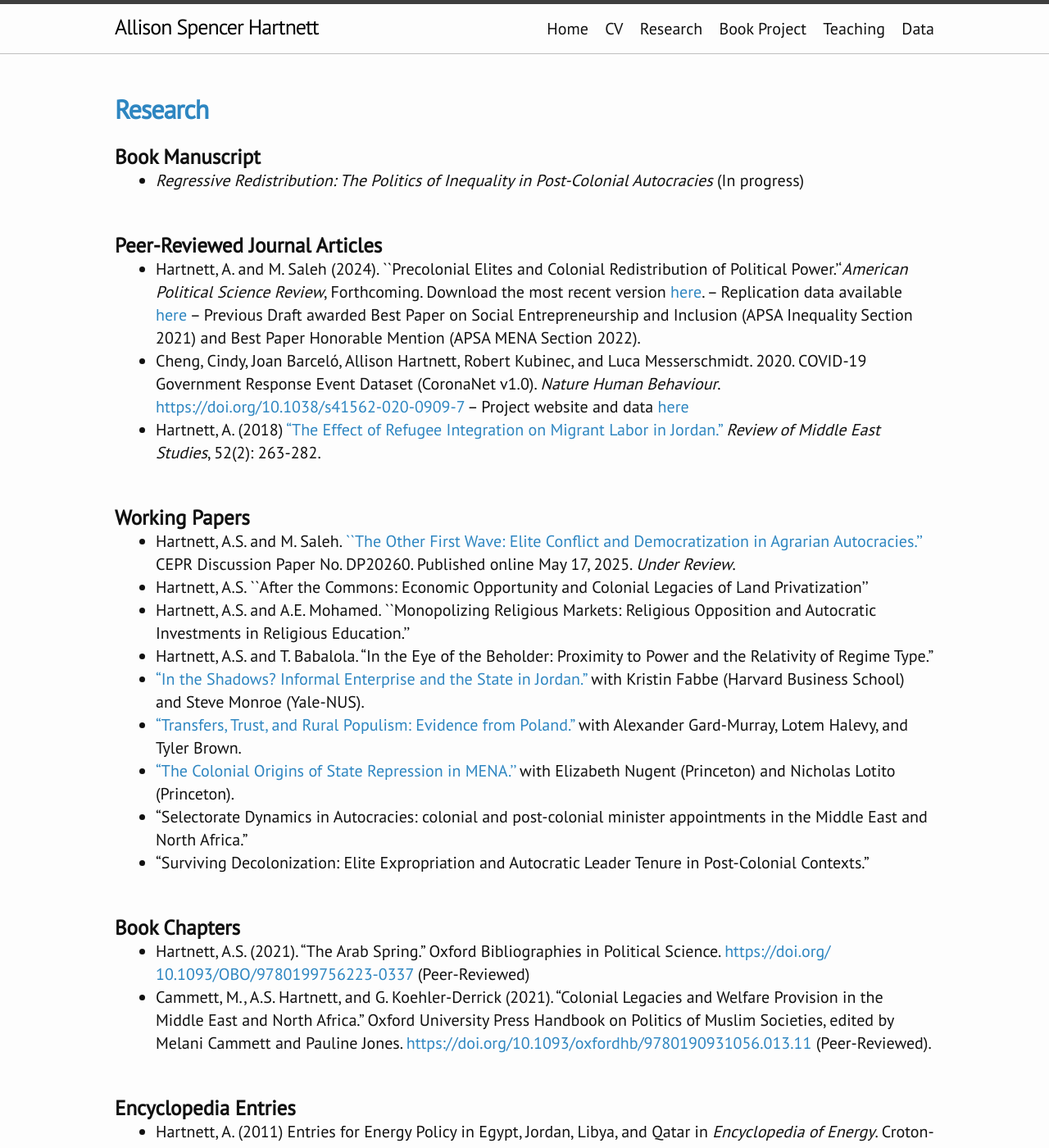
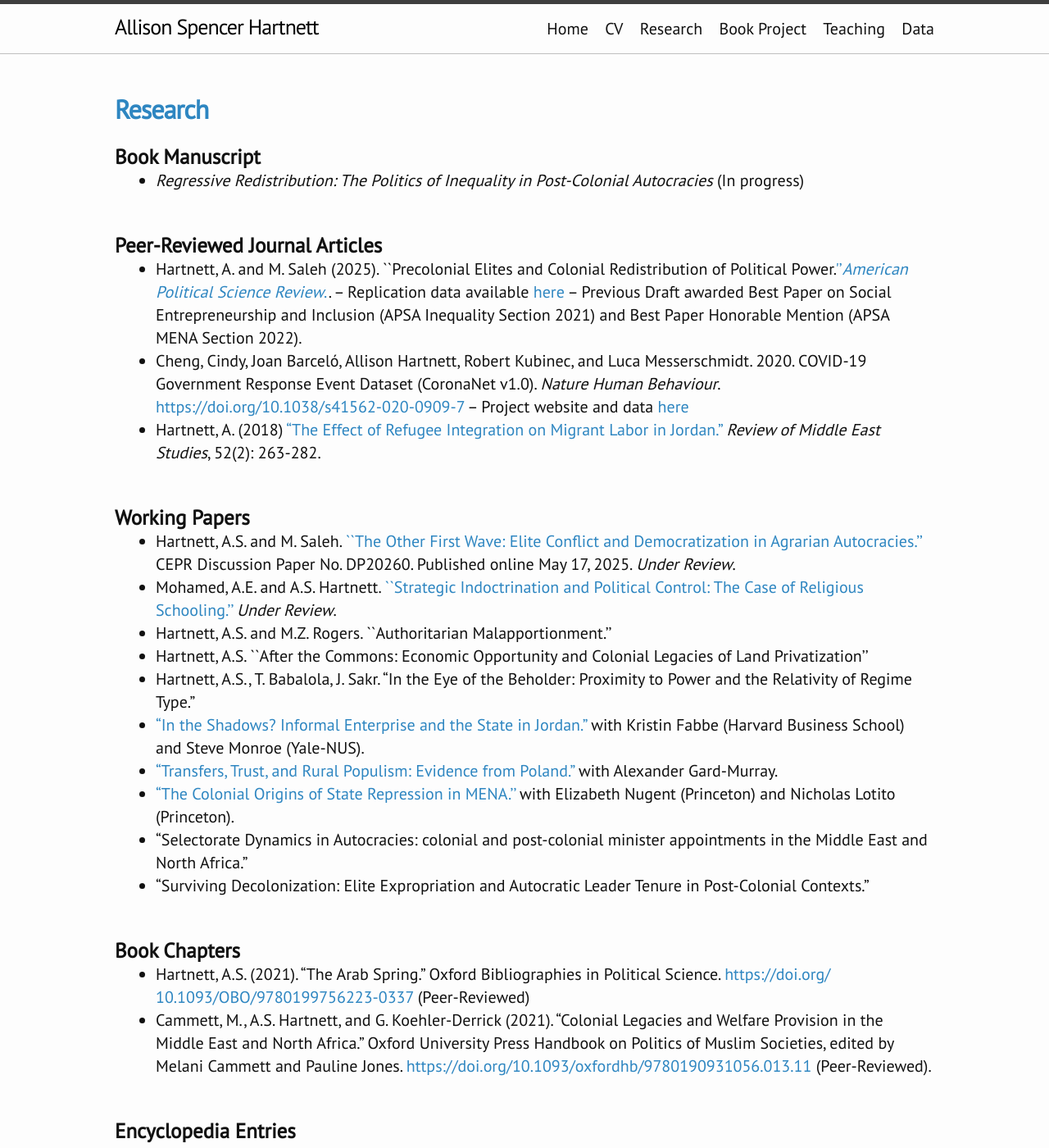
Before and after one commit to ashartnett/ashartnett.github.io, a Jekyll site: the page built from markdowns/2research.md, in a window 1280 px wide and 1400 px high. Shown: the whole window at 82% size. Built offline with Jekyll 4.4.1, drawn with Linux system fonts in a browser that asks for light colours; some of the changed text lies outside the part shown.

Commit message:
Update 2research.md

```diff
--- a/markdowns/2research.md
+++ b/markdowns/2research.md
@@ -9,7 +9,7 @@ permalink: /research/
  - _Regressive Redistribution: The Politics of Inequality in Post-Colonial Autocracies_ (In progress)
 
 ### Peer-Reviewed Journal Articles
- - Hartnett, A. and M. Saleh (2024). ``Precolonial Elites and Colonial Redistribution of Political Power.''_American Political Science Review_, Forthcoming. Download the most recent version [here](https://doi.org/10.1017/S0003055424001321).
+ - Hartnett, A. and M. Saleh (2025). ``Precolonial Elites and Colonial Redistribution of Political Power.[''_American Political Science Review_.](https://www.cambridge.org/core/journals/american-political-science-review/article/precolonial-elites-and-colonial-redistribution-of-political-power/026AFFB7F59A53634270D82D2D69F924).
  -- Replication data available [here](https://dataverse.harvard.edu/dataset.xhtml?persistentId=doi:10.7910/DVN/TELPAY)
  -- Previous Draft awarded Best Paper on Social Entrepreneurship and Inclusion (APSA Inequality Section 2021) and Best Paper Honorable Mention (APSA MENA Section 2022).
  - Cheng, Cindy, Joan Barceló, Allison Hartnett, Robert Kubinec, and Luca Messerschmidt. 2020. COVID-19 Government Response Event Dataset (CoronaNet v1.0). _Nature Human Behaviour_. [https://doi.org/10.1038/s41562-020-0909-7](https://doi.org/10.1038/s41562-020-0909-7)
@@ -18,11 +18,12 @@ permalink: /research/
 
 ### Working Papers
  - Hartnett, A.S. and M. Saleh. [``The Other First Wave: Elite Conflict and Democratization in Agrarian Autocracies.''](https://cepr.org/publications/dp20260) CEPR Discussion Paper No. DP20260. Published online May 17, 2025. _Under Review_.
+ - Mohamed, A.E. and A.S. Hartnett. [``Strategic Indoctrination and Political Control: The Case of Religious Schooling.''](https://papers.ssrn.com/sol3/papers.cfm?abstract_id=6543559) _Under Review_.
+ - Hartnett, A.S. and M.Z. Rogers. ``Authoritarian Malapportionment.''
  - Hartnett, A.S. ``After the Commons: Economic Opportunity and Colonial Legacies of Land Privatization''
- - Hartnett, A.S. and A.E. Mohamed. ``Monopolizing Religious Markets: Religious Opposition and Autocratic Investments in Religious Education.''
- - Hartnett, A.S. and T. Babalola. “In the Eye of the Beholder: Proximity to Power and the Relativity of Regime Type.”
+ - Hartnett, A.S., T. Babalola, J. Sakr. “In the Eye of the Beholder: Proximity to Power and the Relativity of Regime Type.”
  - ["In the Shadows? Informal Enterprise and the State in Jordan."](https://www.hbs.edu/faculty/Pages/item.aspx?num=55770) with Kristin Fabbe (Harvard Business School) and Steve Monroe (Yale-NUS).
- - ["Transfers, Trust, and Rural Populism: Evidence from Poland."](https://papers.ssrn.com/sol3/papers.cfm?abstract_id=3325608) with Alexander Gard-Murray, Lotem Halevy, and Tyler Brown.
+ - ["Transfers, Trust, and Rural Populism: Evidence from Poland."](https://papers.ssrn.com/sol3/papers.cfm?abstract_id=3325608) with Alexander Gard-Murray.
  - ["The Colonial Origins of State Repression in MENA.''](https://ssrn.com/abstract=3239093) with Elizabeth Nugent (Princeton) and Nicholas Lotito (Princeton).
  - "Selectorate Dynamics in Autocracies: colonial and post-colonial minister appointments in the Middle East and North Africa."
  - "Surviving Decolonization: Elite Expropriation and Autocratic Leader Tenure in Post-Colonial Contexts."
@@ -39,12 +40,6 @@ permalink: /research/
 ### Book Reviews
  - Hartnett, A. (2014) Review of _Globalization & Social Movements: Islamism, Feminism and Social Justice_, 2nd ed. by Valentine Moghadam. St. Antony's International Review, 10(1): 135-37.
 
-### Works in Progress
- - “Students Into Iraqis: The Politics of Education in Ba’athist Iraq,” Christiana Parreira (Geneva).
- - “Private Education and the Public Sector: Evidence from Jordan,” with Gabriel Koehler-Derrick (NYUAD) and Melani Cammett (Harvard).
- - "Becoming Jordanian: development and citizenship in rural Jordan," with Carol Palmer (CBRL-Amman).
- - "After Empires: Legacies of Foreign Rule and Long-Run Fiscal Capacity in Arab States," with Yusuf Magiya (Columbia).
-
 ### Policy Papers, Opinion Pieces, and Essays
  - Allison Spencer Hartnett, Ezzeldeen al-Natour, Laith al-Ajlouni. ["Drastic Measures: Coercive Enforcement and Economic Effects of Pandemic Suppression in Jordan,"](https://pomeps.org/drastic-measures-coercive-enforcement-and-economic-effects-of-pandemic-suppression-in-jordan) POMEPS Collection: The COVID-19 Pandemic in North Africa and the Middle East, April, 2020.
  - Laith Fakhri Al-Ajlouni, Allison Spencer Hartnett. ["Making the Economy Political in Jordan’s Tax Revolts,"](https://merip.org/2019/02/making-the-economy-political-in-jordans-tax-revolts/) _Middle East Report Online_, February 24, 2019.
```
